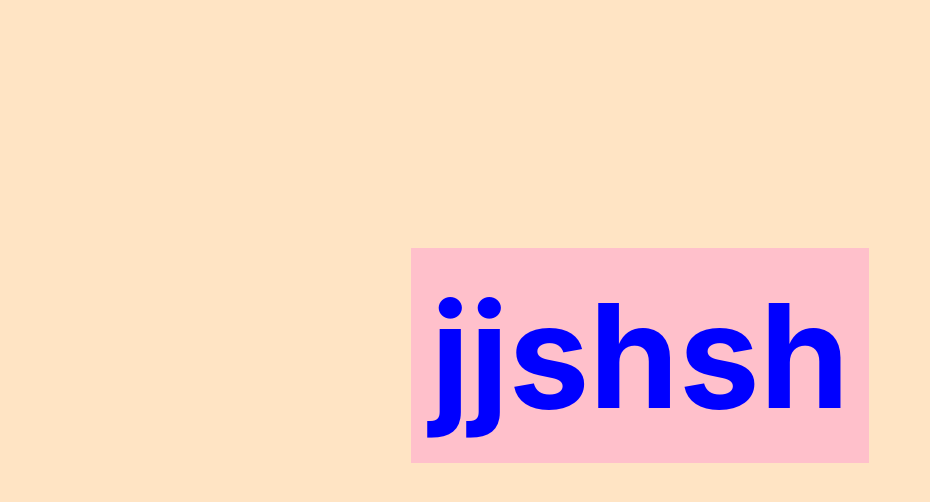
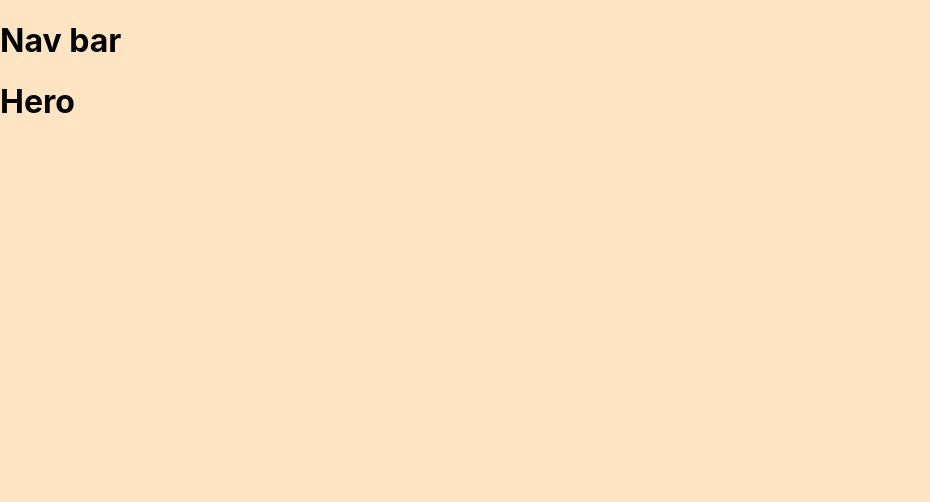
Before and after one commit to thomasjfcaldwell/billcaldwell-site, a React (Create React App) app: page / in a window 1280 px wide. Shown: the top 502 px of the page, without its empty margins (0-930 px from the left). Built offline with nearby package versions, Linux system fonts and the light colour scheme.

Commit message:
adding components

```diff
--- a/src/App.js
+++ b/src/App.js
@@ -1,11 +1,12 @@
 import './App.scss';
+import Nav from './Components/Nav';
+import Hero from './Components/Hero';
 
 function App() {
 	return (
 		<div className='App'>
-			<div className='title-container'>
-				<h1>jjshsh</h1>
-			</div>
+			<Nav />
+			<Hero />
 		</div>
 	);
 }
--- /dev/null
+++ b/src/Components/Hero.js
@@ -0,0 +1,11 @@
+import React from 'react';
+
+function Hero() {
+	return (
+		<div>
+			<h1>Hero</h1>
+		</div>
+	);
+}
+
+export default Hero;
--- /dev/null
+++ b/src/Components/Nav.js
@@ -0,0 +1,11 @@
+import React from 'react';
+
+function Nav(props) {
+	return (
+		<div>
+			<h1>Nav bar</h1>
+		</div>
+	);
+}
+
+export default Nav;
--- a/src/index.js
+++ b/src/index.js
@@ -1,6 +1,6 @@
 import React from 'react';
 import ReactDOM from 'react-dom/client';
-import './index.css';
+import './index.scss';
 import App from './App';
 import reportWebVitals from './reportWebVitals';
 
```
Also changed, not shown: src/index.scss (renamed from src/index.css).
